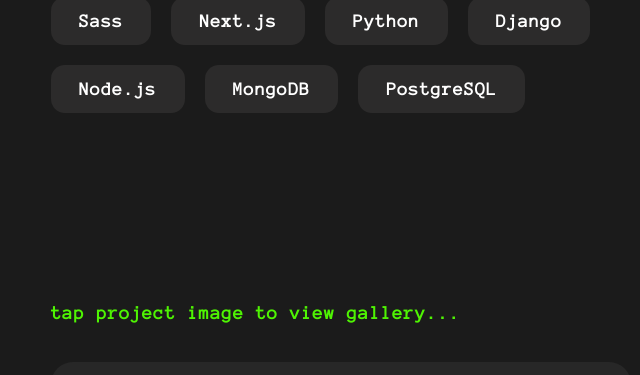
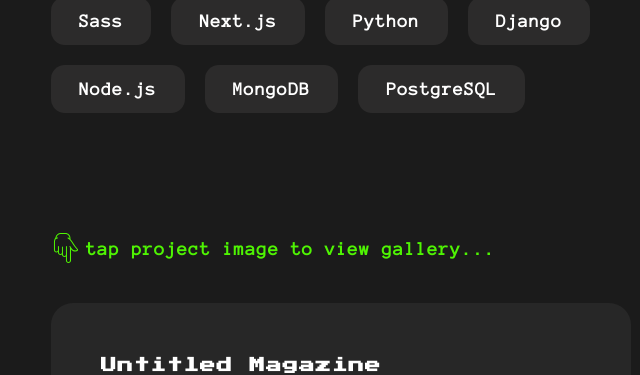
Before and after one commit to tatyanakarlen/PortfolioWebsite, a React (Create React App) app: page / in a window 1280 px wide. Shown: the part 1756-2131 px from the top of the page, without its empty margins (299-939 px from the left). Built offline with nearby package versions, Linux system fonts and the light colour scheme; a web font is replaced by a local one.

Commit message:
added icon back, rremoved margin

```diff
--- a/src/pages/BioPortfolioPage/BioPortfolioPage.css
+++ b/src/pages/BioPortfolioPage/BioPortfolioPage.css
@@ -76,7 +76,7 @@ p {
   font-size: 1.9rem;
   font-weight: 800;
   padding-top: 9rem;
-  margin-top: 10rem;
+  margin-top: 3rem;
   margin-bottom: -2rem;
   color: var(--color-green);
 }
--- a/src/pages/BioPortfolioPage/BioPortfolioPage.jsx
+++ b/src/pages/BioPortfolioPage/BioPortfolioPage.jsx
@@ -33,7 +33,7 @@ function BioPortfolioPage(props) {
         <div class="projects-headline">
         <h1 id="projects">
           {/* <div><i class="bi bi-hand-index-thumb"></i></div> */}
-          {/* <img src={pointDown} alt="" /> */}
+          <img src={pointDown} alt="" />
           {/* <AiOutlineArrowDown /> */}
           tap project image to view gallery...
         </h1>
```
